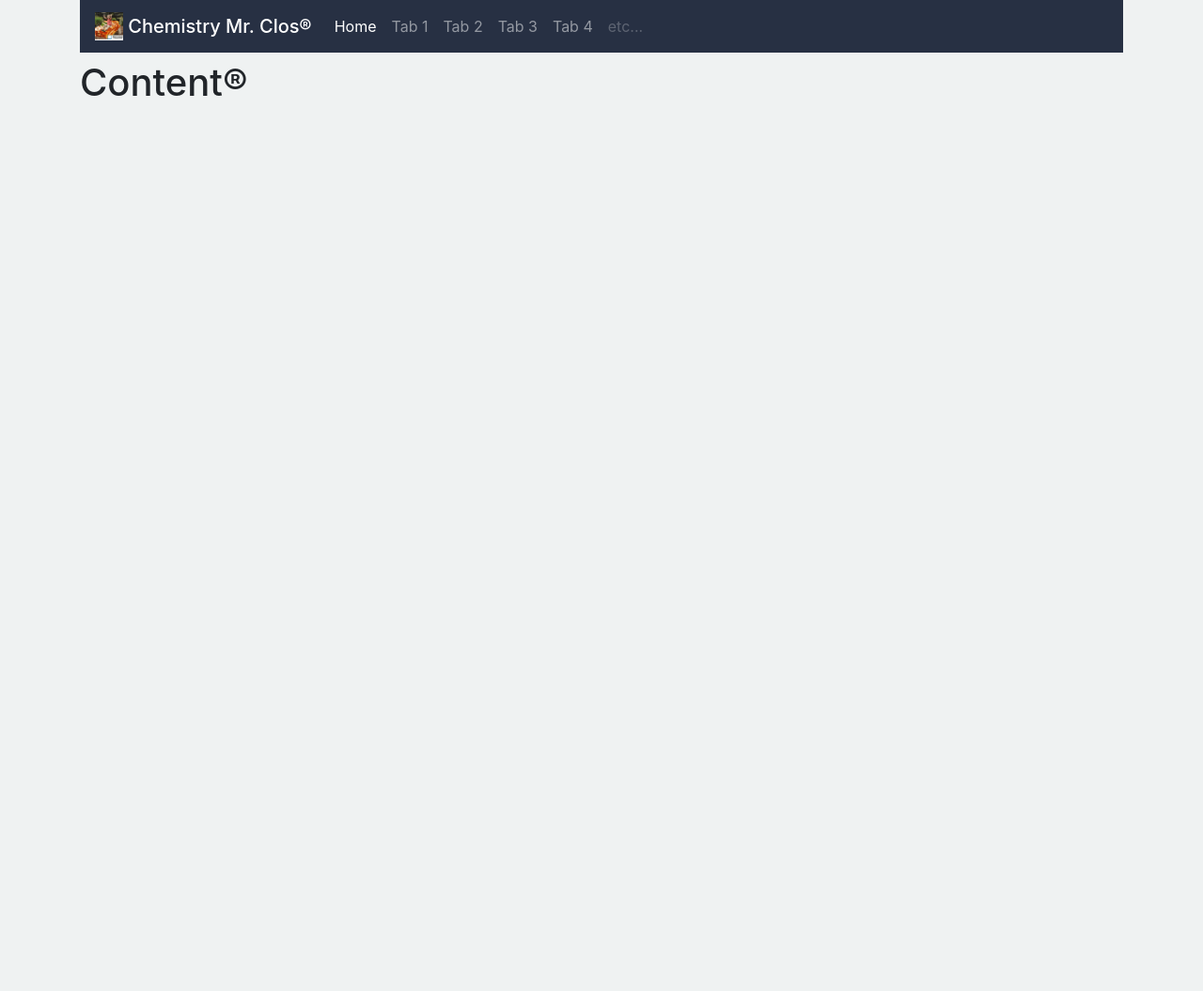
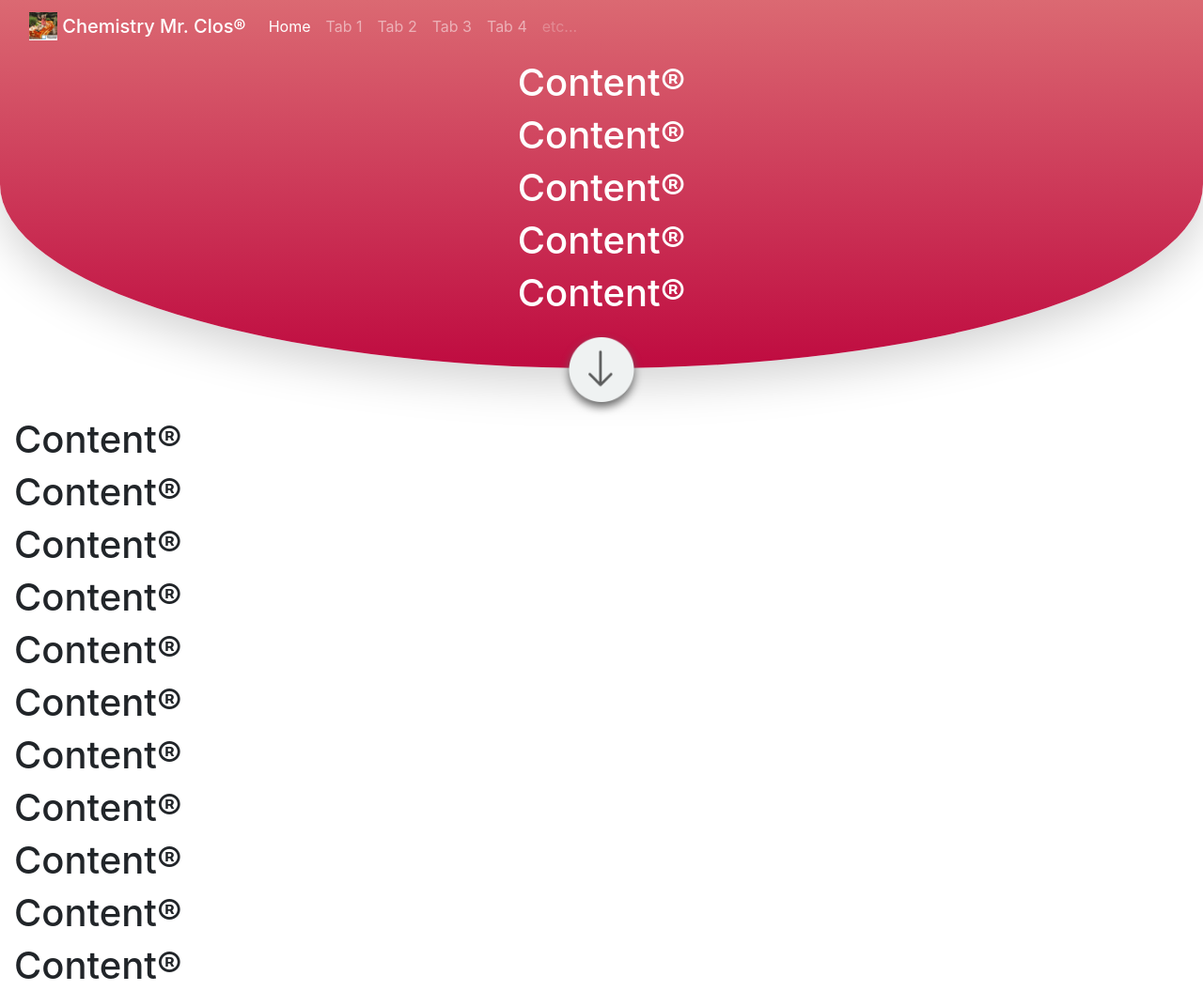
Before and after one commit to dkrawciw/Chemistry-Final-Project, a website: page index.html in a window 1280 px wide. Shown: the top 1055 px of the page at 94% size. Before the commit the page ends 800 px from the top, so only its background shows below. Drawn offline with Linux system fonts and the light colour scheme.

Commit message:
Added basic styling, no carousel yet

```diff
--- a/dev/sass/bootstrap/_variables.scss
+++ b/dev/sass/bootstrap/_variables.scss
@@ -122,7 +122,7 @@ $yiq-text-light:            $white !default;
 $enable-caret:                                true !default;
 $enable-rounded:                              true !default;
 $enable-shadows:                              false !default;
-$enable-gradients:                            false !default;
+$enable-gradients:                            true !default;
 $enable-transitions:                          true !default;
 $enable-prefers-reduced-motion-media-query:   true !default;
 $enable-hover-media-query:                    false !default; // Deprecated, no longer affects any compiled CSS
@@ -160,6 +160,7 @@ $sizes: () !default;
 // stylelint-disable-next-line scss/dollar-variable-default
 $sizes: map-merge(
   (
+    4: 4%,
     25: 25%,
     50: 50%,
     75: 75%,
--- a/dev/sass/bootstrap/utilities/_background.scss
+++ b/dev/sass/bootstrap/utilities/_background.scss
@@ -10,6 +10,14 @@
   }
 }
 
+.bg-gradient-fancyboi {
+  background: $primary;
+  background: linear-gradient(0deg, $primary 0%, $secondary 100%);
+  height: 50%;
+  background-repeat: no-repeat;
+  background-attachment: fixed;
+}
+
 .bg-white {
   background-color: $white !important;
 }
--- a/index.html
+++ b/index.html
@@ -1,6 +1,9 @@
 <!DOCTYPE html>
 <html lang="en">
   <head>
+    <style>
+      html{ scroll-behavior: smooth; }
+    </style>
     <meta charset="utf-8">
     <meta name="viewport" content="width=device-width, initial-scale=1, shrink-to-fit=no" />
     <meta http-equiv="x-ua-compatible" content="ie=edge" />
@@ -9,9 +12,9 @@
     <link rel="stylesheet" href="css/bootstrap/bootstrap.css" />
     <link rel="stylesheet" href="css/app.css" />
   </head>
-  <body class="bg-light text-font">
-    <div class="container"> <!-- Important decision: container or container-fluid? -->
-      <nav class="navbar navbar-expand-md navbar-dark bg-dark">
+  <body class="text-font bg-white">
+    <div class="container-fluid bg-gradient-fancyboi pb-5 mb-3 text-white shadow-lg" style="border-bottom-left-radius:50%;border-bottom-right-radius:50%;">
+      <nav class="navbar navbar-expand-md navbar-dark">
         <span class="navbar-brand mb-0 h1">
           <img src="images/placeholder.png" width="30" height="30" class="d-inline-block align-top" alt="" />
           Chemistry Mr. Clos® <!-- Icon only? Remove this text -->
@@ -31,9 +34,48 @@
         </div>
       </nav>
 
-      <div class="my-2" id="content">
+      <div class="my-2 text-center">
+        <h1>Content®</h1>
+        <h1>Content®</h1>
+        <h1>Content®</h1>
+        <h1>Content®</h1>
         <h1>Content®</h1>
       </div>
+    </div>
+    <a id="downArrow" href="#main-content"><img class="mx-auto d-block" style="margin-top:-50px;width:70px;filter:drop-shadow(0px 5px 5px rgb(100, 100, 100));" src="images/downArrow.png"></img></a>
+    <div class="container-fluid bg-black mt-3" id="main-content">
+      <h1>Content®</h1>
+      <h1>Content®</h1>
+      <h1>Content®</h1>
+      <h1>Content®</h1>
+      <h1>Content®</h1>
+      <h1>Content®</h1>
+      <h1>Content®</h1>
+      <h1>Content®</h1>
+      <h1>Content®</h1>
+      <h1>Content®</h1>
+      <h1>Content®</h1>
+      <h1>Content®</h1>
+      <h1>Content®</h1>
+      <h1>Content®</h1>
+      <h1>Content®</h1>
+      <h1>Content®</h1>
+      <h1>Content®</h1>
+      <h1>Content®</h1>
+      <h1>Content®</h1>
+      <h1>Content®</h1>
+      <h1>Content®</h1>
+      <h1>Content®</h1>
+      <h1>Content®</h1>
+      <h1>Content®</h1>
+      <h1>Content®</h1>
+      <h1>Content®</h1>
+      <h1>Content®</h1>
+      <h1>Content®</h1>
+      <h1>Content®</h1>
+      <h1>Content®</h1>
+      <h1>Content®</h1>
+      <h1>Content®</h1>
     </div>
     <script src="js/jquery-3.4.0.min.js" />
     <script src="js/popper.min.js" />
--- a/js/app.js
+++ b/js/app.js
@@ -0,0 +1,12 @@
+$(function(){
+  // Remove the # from the hash, as different browsers may or may not include it
+  var hash = location.hash.replace('#','')
+
+  if(hash != ''){
+    // Show the hash if it's set
+    alert(hash)
+
+    // Clear the hash in the URL
+    location.hash = ''
+  }
+})
```
Also changed, not shown: css/bootstrap/bootstrap.css, images/downArrow.png (added), images/downArrowShadow.png (added), 3 other files.
